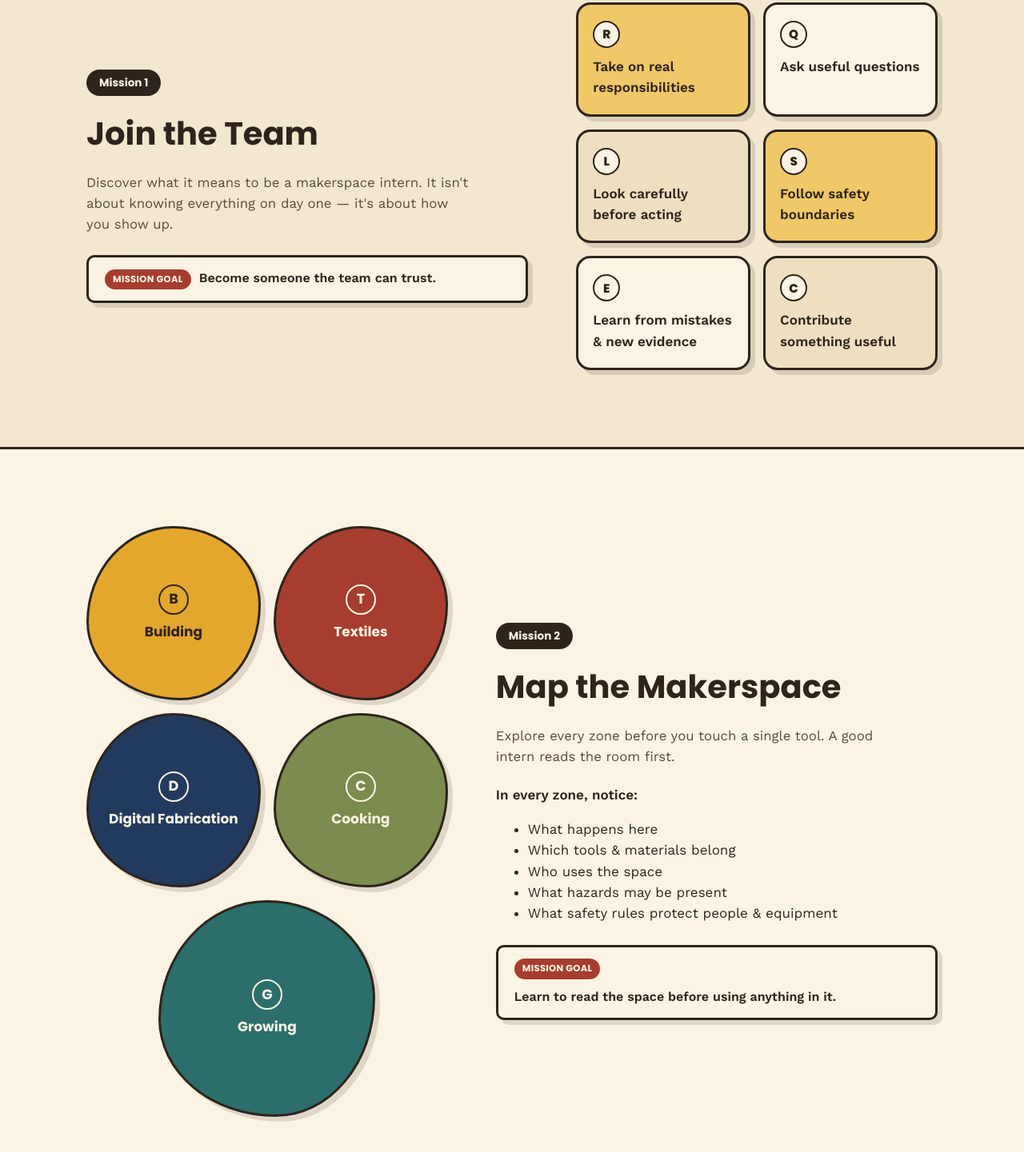
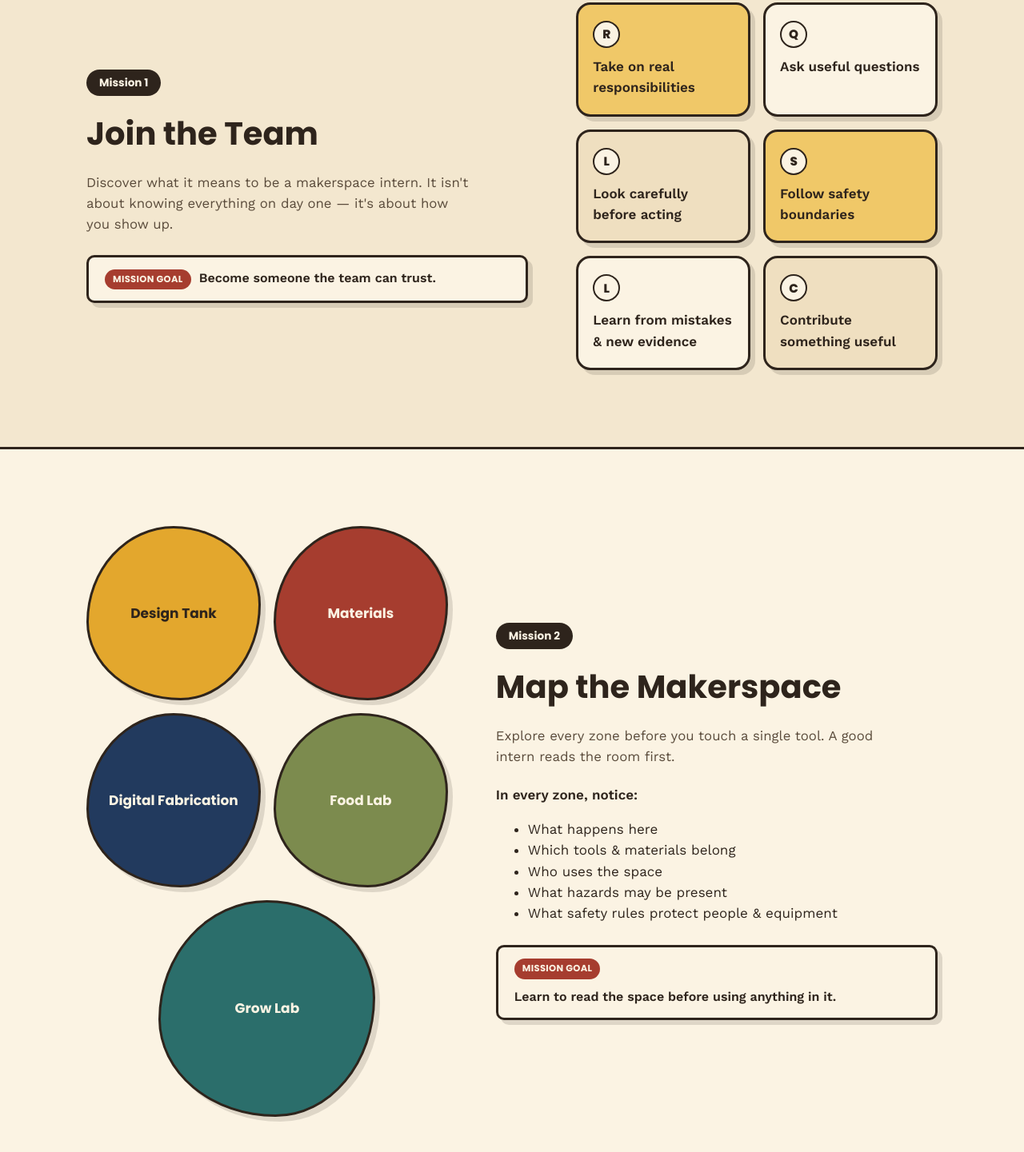
Before and after one commit to katzno-dot/makerspace_interns, a plain HTML site: page index.html in a window 1280 px wide. Shown: the part 1357-2798 px from the top of the page at 80% size. Drawn offline with nearby package versions, Linux system fonts and the light colour scheme.

Commit message:
Update styles and content in index.html

```diff
--- a/index.html
+++ b/index.html
@@ -42,7 +42,7 @@
         <circle cx="300" cy="300" r="130" class="burst-core-ring"></circle>
       </svg>
     </div>
-    <p style="font-size: 1.5rem; position: relative; top: 42px;" class="hero__eyebrow">Internship Mission</p>
+    <p style="font-size: 1.7rem; position: relative; top: 42px; font-weight: 900;" class="hero__eyebrow">Internship Mission</p>
     <h1 style="font-size: 25px; position: relative; top: 33px;" class="hero__title">The Makerspace</h1>
     <p style="font-size: 0.9rem; width: 223px;" class="hero__lede">You're not expected to know every tool. You're expected to be curious, careful, and responsible &mdash; and to leave the space more understandable than you found it.</p>
     <a href="#hero-map" class="btn btn--primary" data-scroll>Start Mission 1</a>
@@ -86,7 +86,7 @@
         <li class="trait-card"><span class="trait-card__mark">Q</span>Ask useful questions</li>
         <li class="trait-card"><span class="trait-card__mark">L</span>Look carefully before acting</li>
         <li class="trait-card"><span class="trait-card__mark">S</span>Follow safety boundaries</li>
-        <li class="trait-card"><span class="trait-card__mark">E</span>Learn from mistakes &amp; new evidence</li>
+        <li class="trait-card"><span class="trait-card__mark">L</span>Learn from mistakes &amp; new evidence</li>
         <li class="trait-card"><span class="trait-card__mark">C</span>Contribute something useful</li>
       </ul>
     </div>
@@ -110,11 +110,11 @@
         <div class="goal-banner"><span class="goal-banner__label">Mission goal</span> Learn to read the space before using anything in it.</div>
       </div>
       <ul class="zone-grid">
-        <li class="zone-card zone-card--build"><span class="zone-card__mark">B</span><span>Building</span></li>
-        <li class="zone-card zone-card--textiles"><span class="zone-card__mark">T</span><span>Textiles</span></li>
-        <li class="zone-card zone-card--digital"><span class="zone-card__mark">D</span><span>Digital Fabrication</span></li>
-        <li class="zone-card zone-card--cooking"><span class="zone-card__mark">C</span><span>Cooking</span></li>
-        <li class="zone-card zone-card--growing"><span class="zone-card__mark">G</span><span>Growing</span></li>
+        <li class="zone-card zone-card--build"><span>Design Tank</span></li>
+        <li class="zone-card zone-card--textiles"><span>Materials</span></li>
+        <li class="zone-card zone-card--digital"><span>Digital Fabrication</span></li>
+        <li class="zone-card zone-card--cooking"><span>Food Lab</span></li>
+        <li class="zone-card zone-card--growing"><span>Grow Lab</span></li>
       </ul>
     </div>
   </section>
@@ -155,7 +155,7 @@
         <!-- flip cards injected by JS from DISCOVERY array -->
       </div>
 
-      <div class="goal-banner goal-banner--center"><span class="goal-banner__label">Mission goal</span> Develop a careful investigation process you can repeat all course long.</div>
+      <div style="color: rgb(46, 36, 28);" class="goal-banner goal-banner--center"><span class="goal-banner__label">Mission goal</span> Develop a careful investigation process you can repeat all course long.</div>
     </div>
   </section>
 
```
